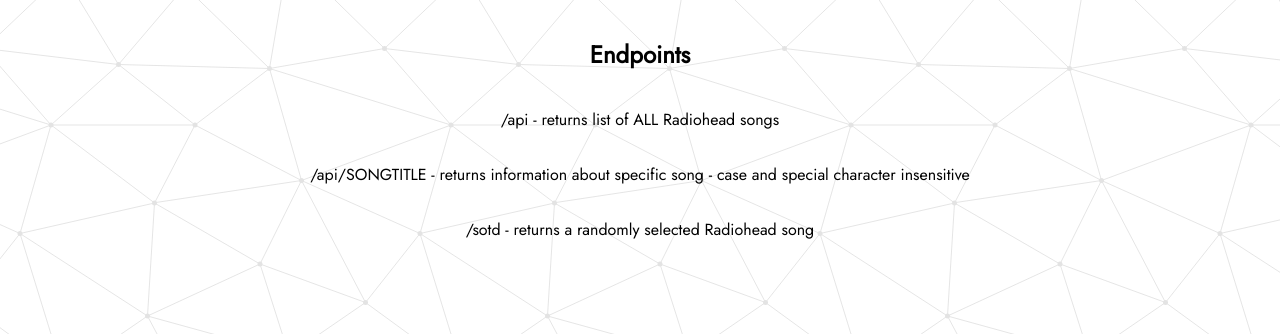
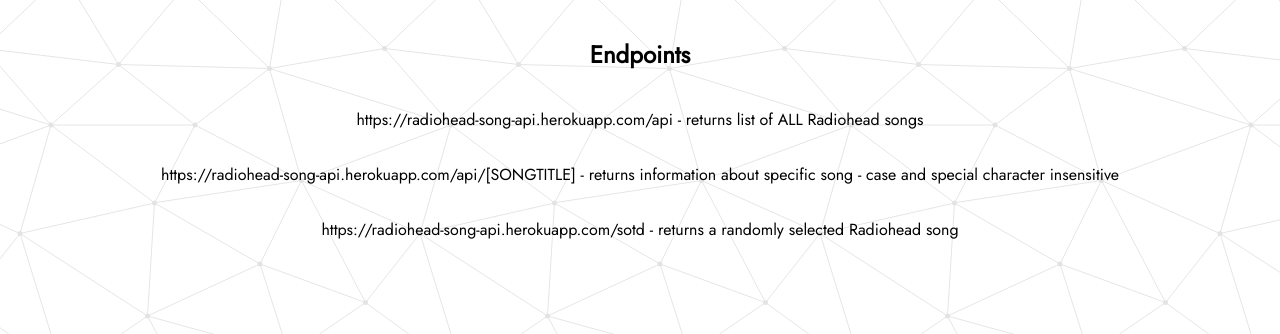
Before and after one commit to bripari/Radiohead-Song-Library-API, a website: page index.html in a window 1280 px wide. Shown: the part 466-800 px from the top of the page. Drawn offline with Linux system fonts and the light colour scheme.

Commit message:
updated endpoint descriptions

```diff
--- a/index.html
+++ b/index.html
@@ -16,9 +16,9 @@
     <section class="logo"><img src="/rhlogo.png">
         <h1>Radiohead Song API</h1>
         <h2>Endpoints</h2>
-        <p>/api - returns list of ALL Radiohead songs</p>
-        <p>/api/SONGTITLE - returns information about specific song - case and special character insensitive</p>
-        <p>/sotd - returns a randomly selected Radiohead song</p>
+        <p>https://radiohead-song-api.herokuapp.com/api - returns list of ALL Radiohead songs</p>
+        <p>https://radiohead-song-api.herokuapp.com/api/[SONGTITLE] - returns information about specific song - case and special character insensitive</p>
+        <p>https://radiohead-song-api.herokuapp.com/sotd - returns a randomly selected Radiohead song</p>
     </section>
 </body>
 </html>
```
